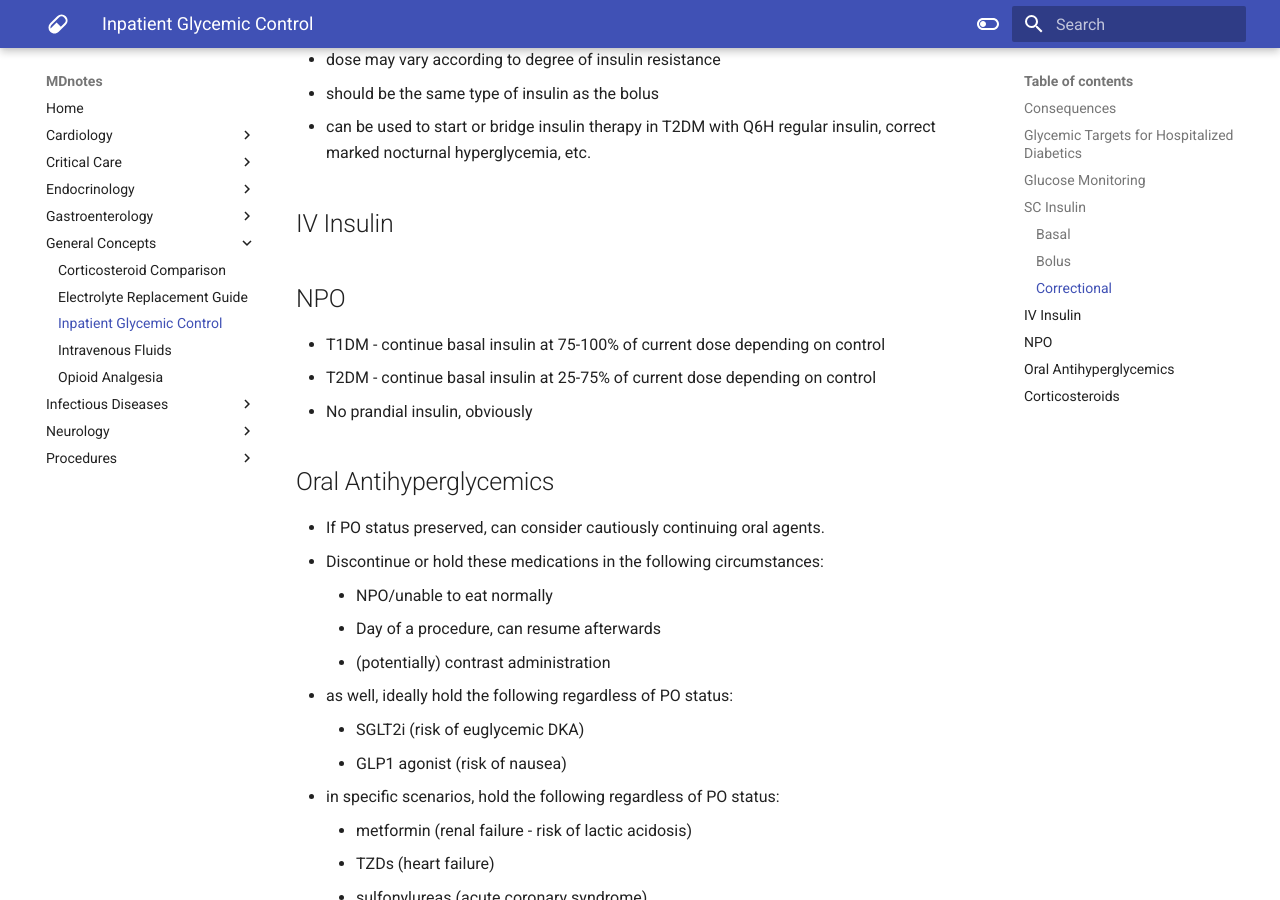
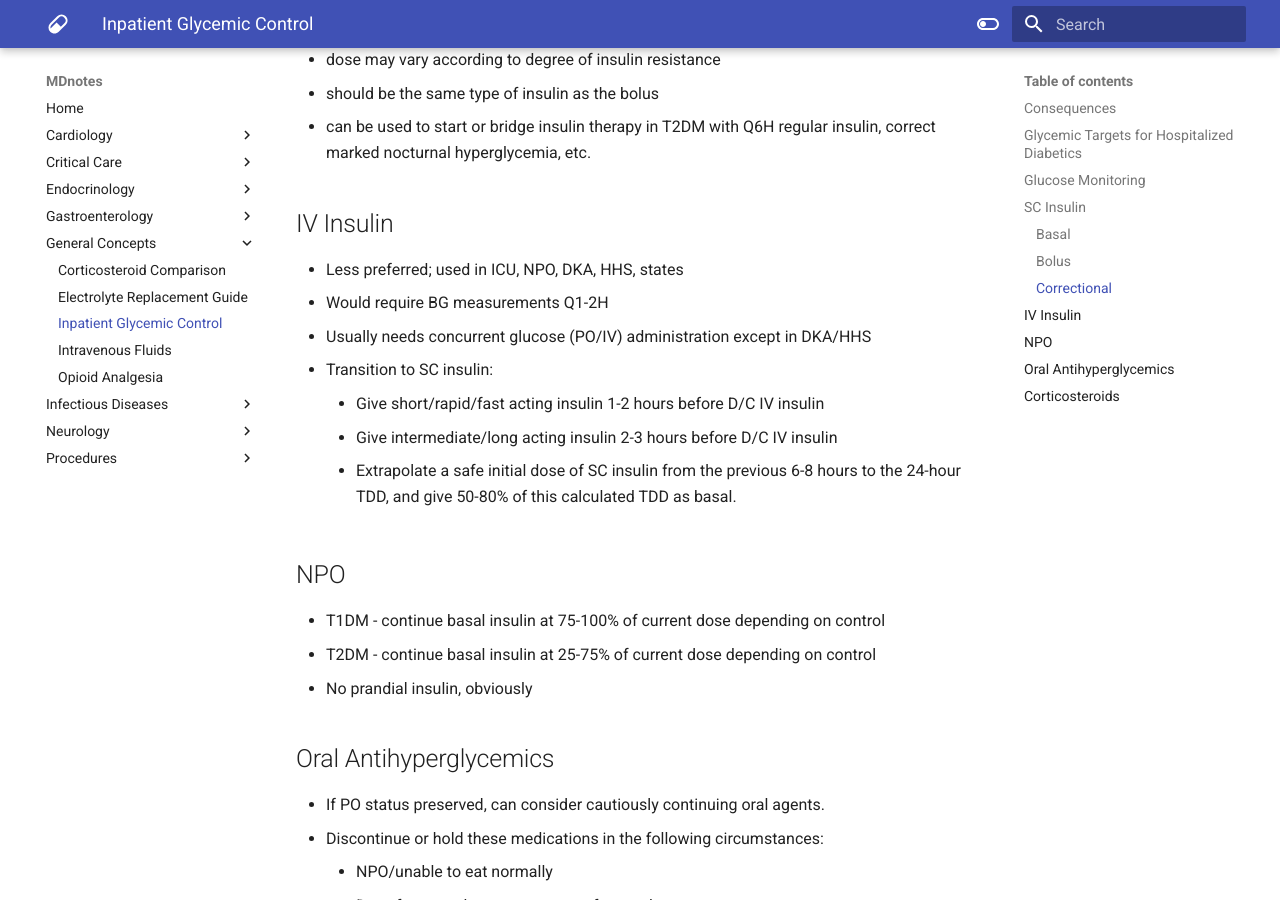
Before and after one commit to jzpero/mdnotes, an MkDocs documentation site: the page built from docs/General Concepts/Inpatient Glycemic Control.md, in a window 1280 px wide and 900 px high, scrolled down 1738 px. Built offline with MkDocs 1.6.1 and Material for MkDocs 9.7.7, drawn with Linux system fonts in a browser that asks for light colours.

Commit message:
vault backup: 2021-06-30 20:42:23
Affected files:

"docs/General Concepts/Inpatient Glycemic Control.md"

```diff
--- a/docs/General Concepts/Inpatient Glycemic Control.md
+++ b/docs/General Concepts/Inpatient Glycemic Control.md
@@ -54,6 +54,14 @@ CBG may be inaccurate in critically ill due to peripheral hypoperfusion.
 
 ## IV Insulin
 
+-   Less preferred; used in ICU, NPO, DKA, HHS, states
+-   Would require BG measurements Q1-2H
+-   Usually needs concurrent glucose (PO/IV) administration except in DKA/HHS
+-   Transition to SC insulin:
+    -   Give short/rapid/fast acting insulin 1-2 hours before D/C IV insulin
+    -   Give intermediate/long acting insulin 2-3 hours before D/C IV insulin
+    -   Extrapolate a safe initial dose of SC insulin from the previous 6-8 hours to the 24-hour TDD, and give 50-80% of this calculated TDD as basal.
+
 ## NPO
 
 -   T1DM - continue basal insulin at 75-100% of current dose depending on control
```
